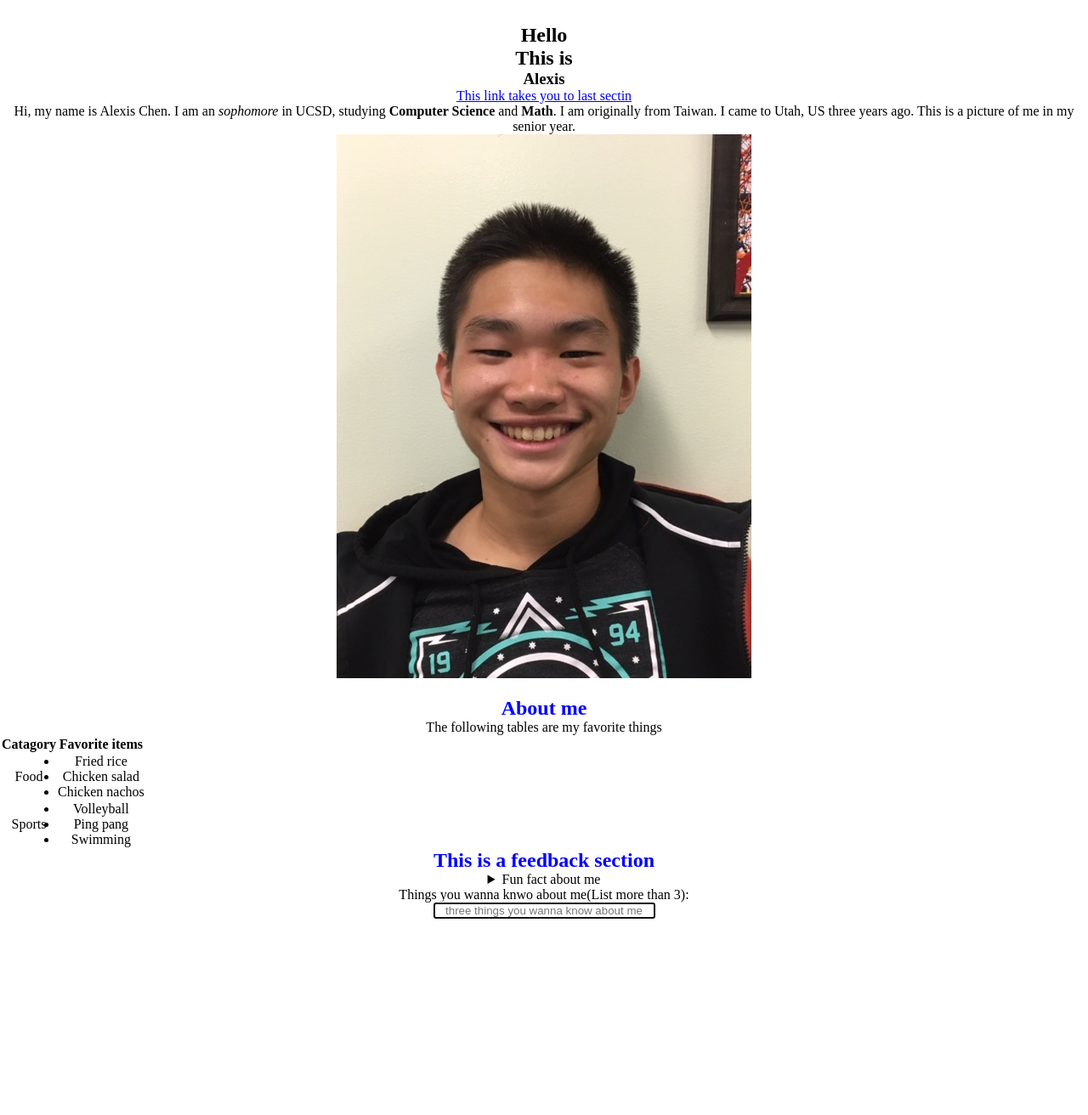
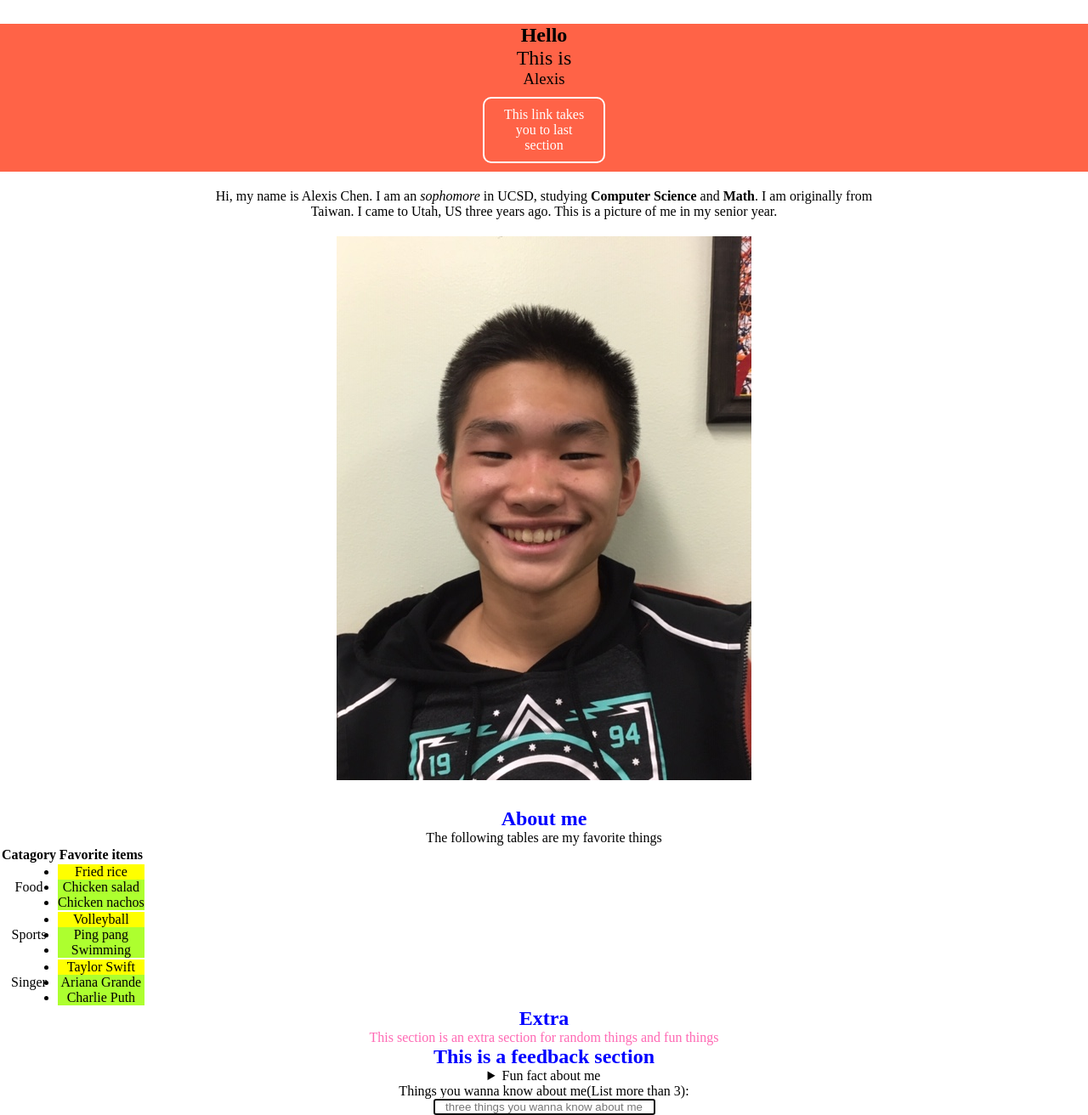
Before and after one commit to AlexisChen99/wi21-cse110-lab3, a plain HTML site: page index.html in a window 1280 px wide. Shown: the whole page at 85% size. Before the commit the page ends 1081 px from the top, so only its background shows below. Drawn offline with Linux system fonts and the light colour scheme.

Commit message:
class selector: yes id selector: yes universal selector: yes element selector: yes attribute selector:yes pseudo selector: yes selector list: yes descendant: yes child: yes silbing: yes adjacent sibling: yes combing: yes

```diff
--- a/index.html
+++ b/index.html
@@ -16,7 +16,7 @@
                     <h1 style="color: black;"> <span>H</span>ello</h1>
                 <h2> <span>T</span>his is </h2>
                 <h3> <span>A</span>lexis</h3>
-                <a href="#last-sec">This link takes you to last sectin</a>
+                <a href="#last-sec">This link takes you to last section</a>
             </div>
             <div class="intro">
                 <p>Hi, my name is Alexis Chen. I am an <em>sophomore</em> in UCSD, studying <strong>Computer Science</strong> and <strong>Math</strong>.
@@ -45,7 +45,7 @@
                         <td>Food</td>
                         <td>
                             <ul>
-                                <li>Fried rice</li>
+                                <li class="first-food">Fried rice</li>
                                 <li>Chicken salad</li>
                                 <li>Chicken nachos</li>
                             </ul>
@@ -55,15 +55,31 @@
                         <td>Sports</td>
                         <td>
                             <ul>
-                                <li>Volleyball</li>
+                                <li class="first-sport">Volleyball</li>
                                 <li>Ping pang</li>
                                 <li>Swimming</li>
+                            </ul>
+                        </td>
+                    </tr>
+                    <tr>
+                        <td>Singer</td>
+                        <td>
+                            <ul>
+                                <li class="first-singer">Taylor Swift</li>
+                                <li>Ariana Grande</li>
+                                <li>Charlie Puth</li>
                             </ul>
                         </td>
                     </tr>
                 </tbody>
             </table>
 
+        </div>
+    </section>
+    <section id="extra">
+        <div class="extra fun">
+            <h1>Extra</h1>
+            <p>This section is an extra section for random things and fun things </p>
         </div>
     </section>
     <section id="last">
@@ -73,7 +89,7 @@
                 <summary> Fun fact about me </summary>
                 Fun Fact: There isn't one.
             </details>
-            <label for="feedback">Things you wanna knwo about me(List more than 3): <br></label>
+            <label for="feedback">Things you wanna know about me(List more than 3): <br></label>
             <input type="text" name="feedback" id="feedback" required=""
             size="30" pattern="[0-9][A-Z]{3}" minlength="3"
             maxlength="100" placeholder="three things you wanna know about me"
--- a/style.css
+++ b/style.css
@@ -6,6 +6,27 @@
 h1{
     color:rgb(0, 0, 255);
 }
+h2, h3{
+    font-weight: 300;
+}
+section > div > div > p{
+    text-align: center;
+    display: block;
+    max-width: 800px;
+    margin: 20px auto;
+    /* align-items: center; */
+}
+p + div{
+    margin: 10px auto;
+    position: relative;
+}
+li ~ li{
+    background-color: greenyellow;
+}
+table li{
+    font-weight: normal;
+}
+
 .container{
     /* min-height: 100vh;
     width: 100%;
@@ -24,3 +45,40 @@ h1{
     display: inline;
     margin-top: 100px;
 }
+#main .greeting{
+    background-color: tomato;
+    position: relative;
+    margin-bottom: 10px;
+    transition: .5s ease background-color;
+}
+/* #main .greeting:hover{
+    background-color: teal;
+} */
+#main .greeting a{
+    text-decoration: none;
+    color: white;
+    padding: 10px 20px;
+    margin: 10px 0;
+    border-radius: 10px;
+    border: 2px solid white ;
+    display: inline-block;
+    width: 100px;
+}
+#main .greeting a:visited{
+    background-color: violet;
+}
+#main .greeting a:hover{
+    background-color: teal;
+}
+[class^="first"]{
+    background-color: yellow;
+}
+#section .section table li{
+    align-items: center;
+    justify-content: center;
+    text-align: center;
+    font-weight: 400;
+}
+#extra .extra.fun{
+    color: hotpink;
+}
```
